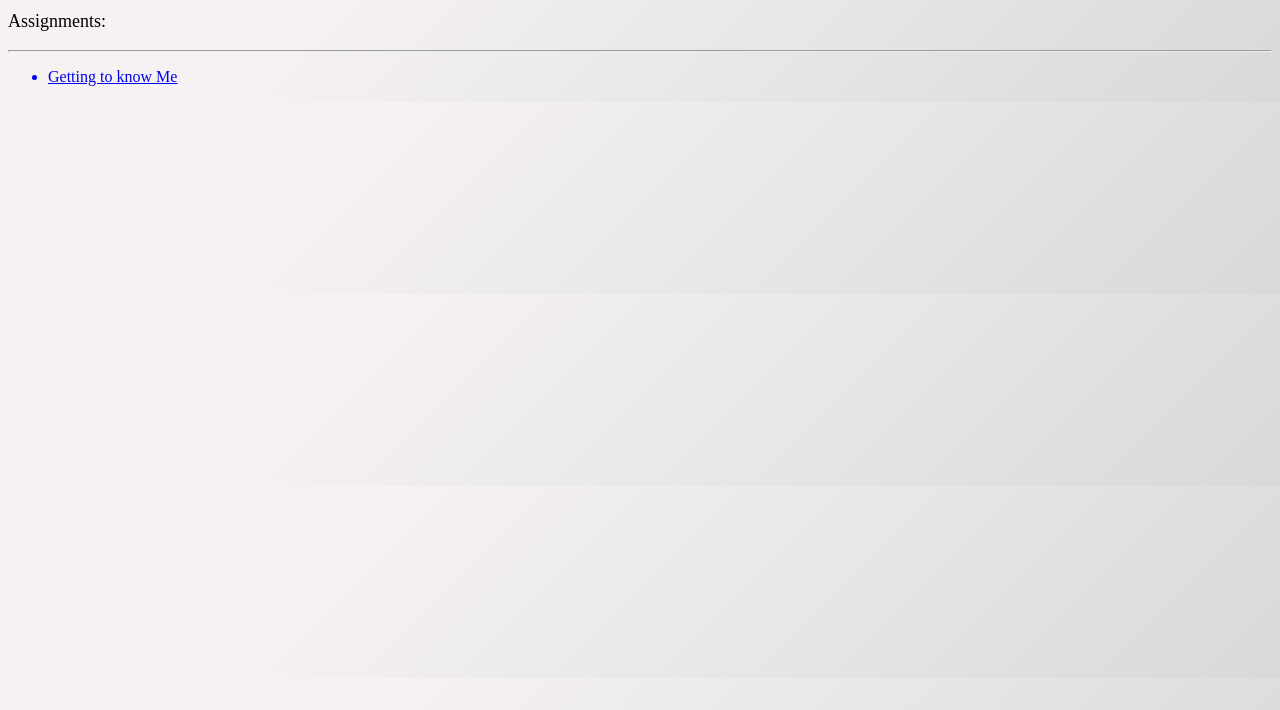
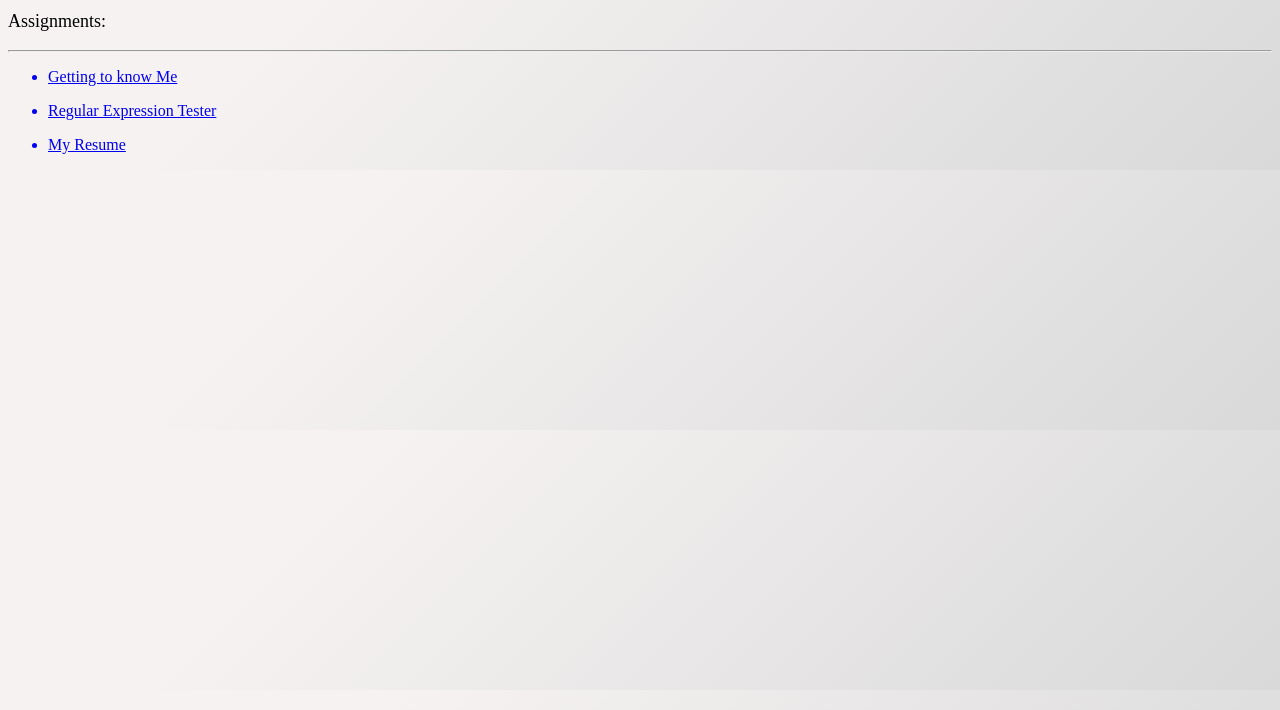
Before and after one commit to MalikGB/se-portfolio, a plain HTML site: page index.html in a window 1280 px wide. Shown: the part 90-800 px from the top of the page. Drawn offline with Linux system fonts and the light colour scheme.

Commit message:
added other projects

```diff
--- a/index.html
+++ b/index.html
@@ -10,6 +10,8 @@
         <hr>
         <ul style = "list-style-type: disc;">
             <a href ="se-getting-to-know-each-other/Gettingtoknow.html"><li> <p> Getting to know Me</p></li></a>
+            <a href = "se-reg-exp-mt/reg-exp.html"><li><p>Regular Expression Tester</p></li></a>
+            <a href = "se-resume/index.html"><li><p>My Resume</p></li></a>
 
         </ul>
     </body>
```
